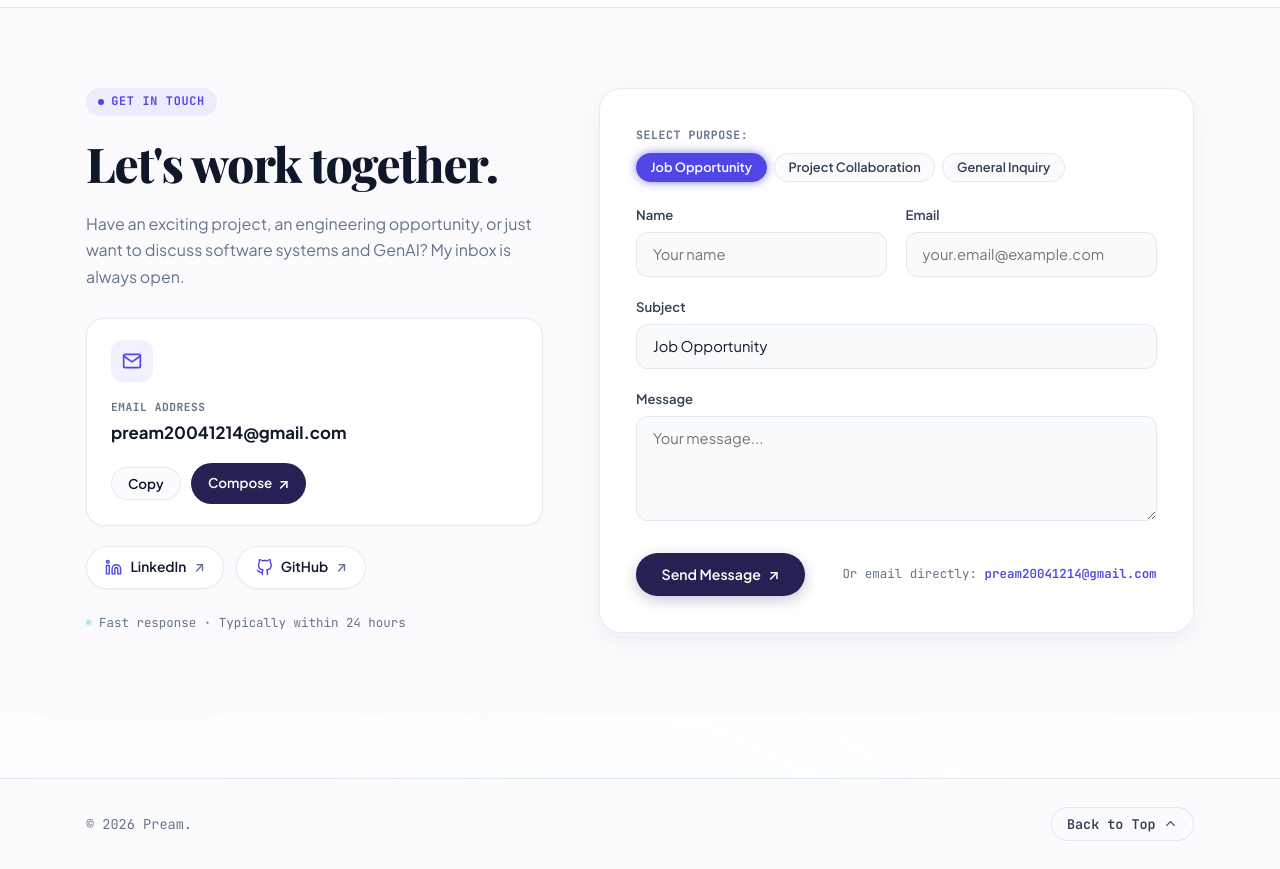
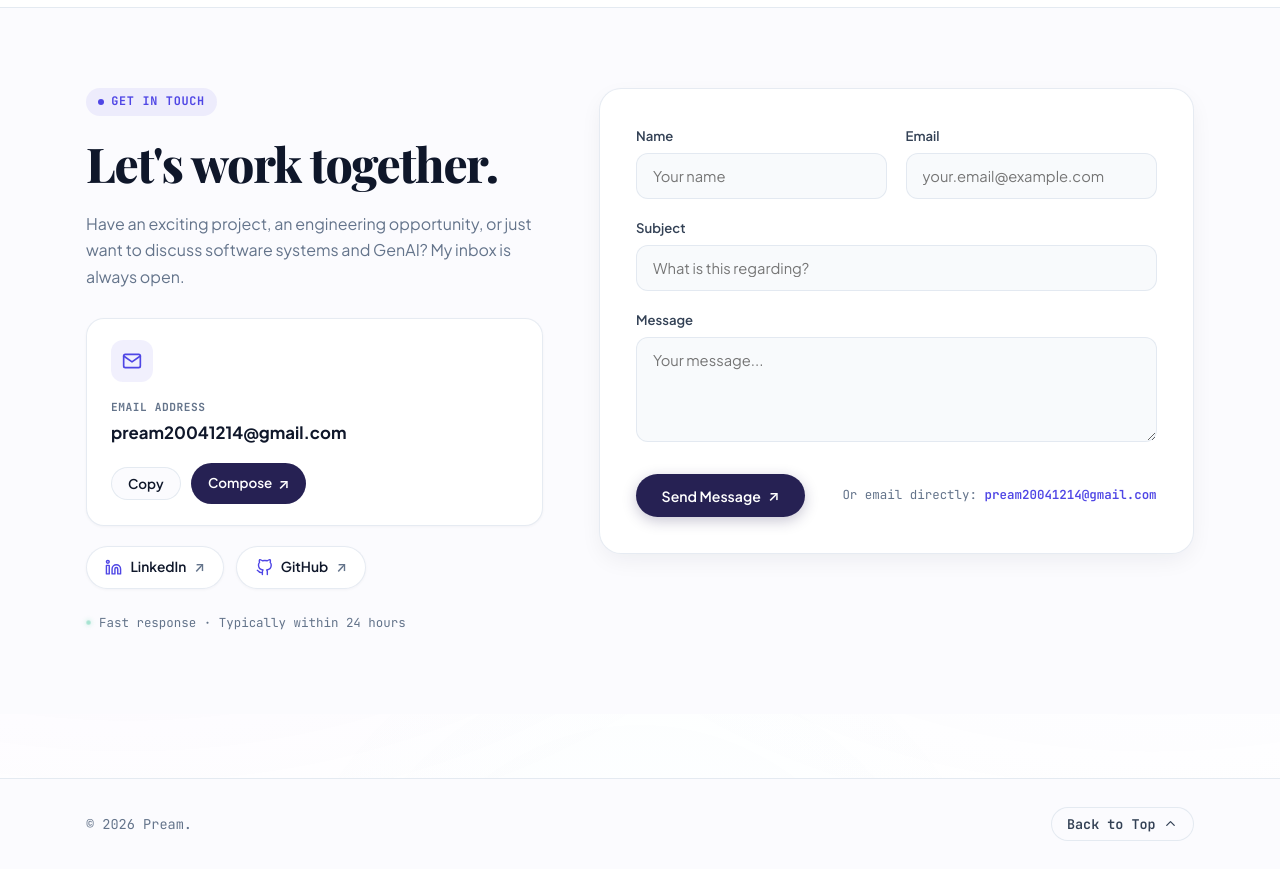
Before and after one commit to pream14/pream, an Angular app: page / in a window 1280 px wide. Shown: the part 6080-6949 px from the top of the page. Built offline with nearby package versions, Linux system fonts and the light colour scheme; a web font is replaced by a local one.

Commit message:
feat: remove purpose topic selector from contact form

```diff
--- a/src/app/features/contact/contact.html
+++ b/src/app/features/contact/contact.html
@@ -93,23 +93,6 @@
 
       <!-- Right Column: Minimalist Message Card -->
       <div class="contact-card" appScrollReveal [revealDelay]="200">
-        <!-- Topic Selector Chips -->
-        <div class="topic-row">
-          <span class="topic-prompt">Select purpose:</span>
-          <div class="topic-chips-list" role="radiogroup">
-            @for (topic of topics; track topic) {
-              <button
-                type="button"
-                class="topic-chip-btn"
-                [class.active]="selectedTopic() === topic"
-                (click)="selectTopic(topic)"
-              >
-                {{ topic }}
-              </button>
-            }
-          </div>
-        </div>
-
         <!-- Feedback Alerts -->
         @if (isSuccess()) {
           <div class="contact-alert success" role="alert">
--- a/src/app/features/contact/contact.ts
+++ b/src/app/features/contact/contact.ts
@@ -22,27 +22,15 @@ export class ContactComponent {
   // Form Model
   name = '';
   email = '';
-  subject = 'Job Opportunity';
+  subject = '';
   message = '';
 
-  // Topics for quick selection
-  readonly topics: string[] = [
-    'Job Opportunity',
-    'Project Collaboration',
-    'General Inquiry'
-  ];
-  selectedTopic = signal<string>('Job Opportunity');
   copiedEmail = signal<boolean>(false);
 
   // Form State
   isSubmitting = signal<boolean>(false);
   isSuccess = signal<boolean>(false);
   errorMessage = signal<string>('');
-
-  selectTopic(topic: string): void {
-    this.selectedTopic.set(topic);
-    this.subject = topic;
-  }
 
   async copyEmail(): Promise<void> {
     if (!this.isBrowser) {
@@ -116,7 +104,7 @@ export class ContactComponent {
   private resetForm(): void {
     this.name = '';
     this.email = '';
-    this.subject = this.selectedTopic();
+    this.subject = '';
     this.message = '';
   }
 }
--- a/src/styles.css
+++ b/src/styles.css
@@ -1710,53 +1710,6 @@ button, input, textarea {
   box-shadow: var(--shadow-md);
 }
 
-/* Topic Selector */
-.topic-row {
-  margin-bottom: 1.35rem;
-}
-
-.topic-prompt {
-  display: block;
-  font-family: var(--font-mono);
-  font-size: 0.72rem;
-  font-weight: 700;
-  text-transform: uppercase;
-  letter-spacing: 0.05em;
-  color: var(--text-muted);
-  margin-bottom: 0.55rem;
-}
-
-.topic-chips-list {
-  display: flex;
-  flex-wrap: wrap;
-  gap: 0.45rem;
-}
-
-.topic-chip-btn {
-  background: var(--bg-surface);
-  border: 1px solid var(--border-subtle);
-  color: var(--text-secondary);
-  font-family: var(--font-sans);
-  font-size: 0.8rem;
-  font-weight: 600;
-  padding: 0.35rem 0.85rem;
-  border-radius: 9999px;
-  cursor: pointer;
-  transition: all 0.2s ease;
-}
-
-.topic-chip-btn:hover {
-  border-color: var(--accent-primary);
-  color: var(--text-primary);
-}
-
-.topic-chip-btn.active {
-  background: var(--accent-primary);
-  border-color: var(--accent-primary);
-  color: #ffffff;
-  box-shadow: 0 0 12px -2px var(--accent-primary);
-}
-
 /* Form */
 .message-form {
   display: flex;
```
